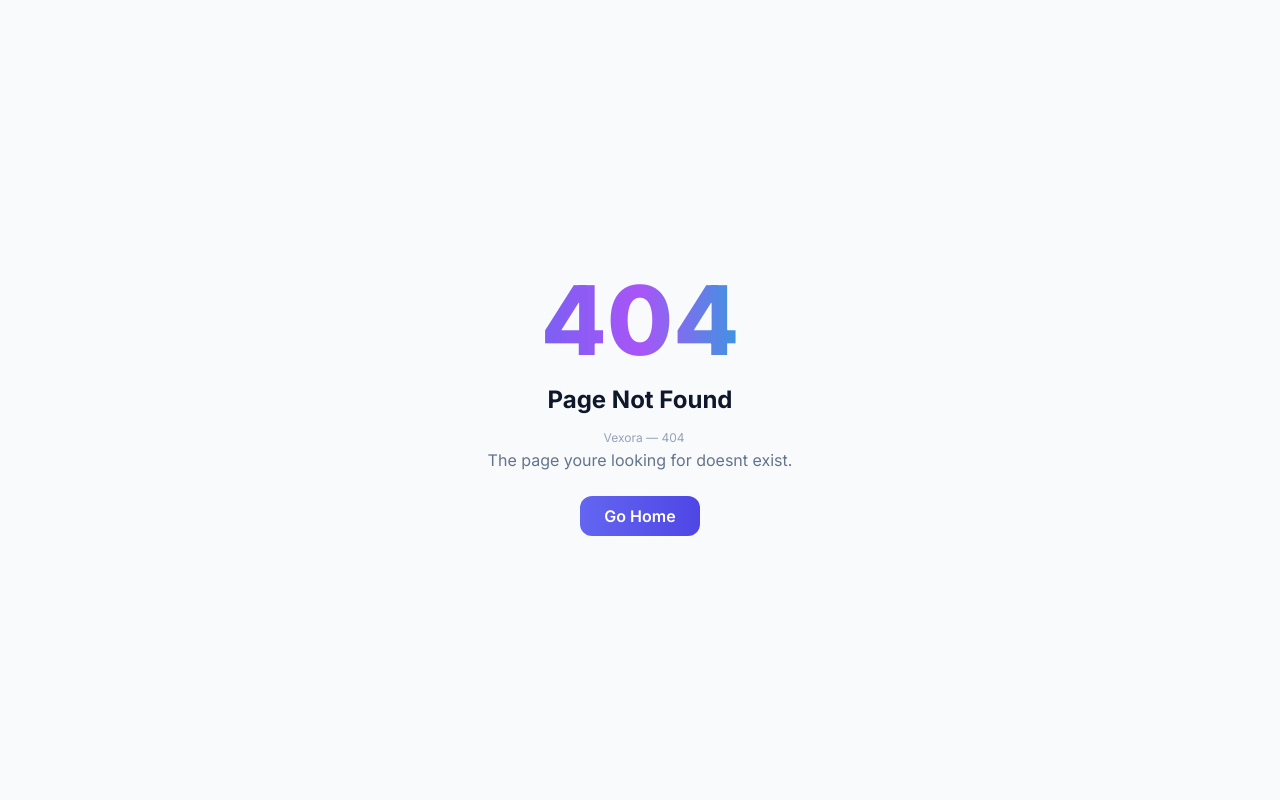
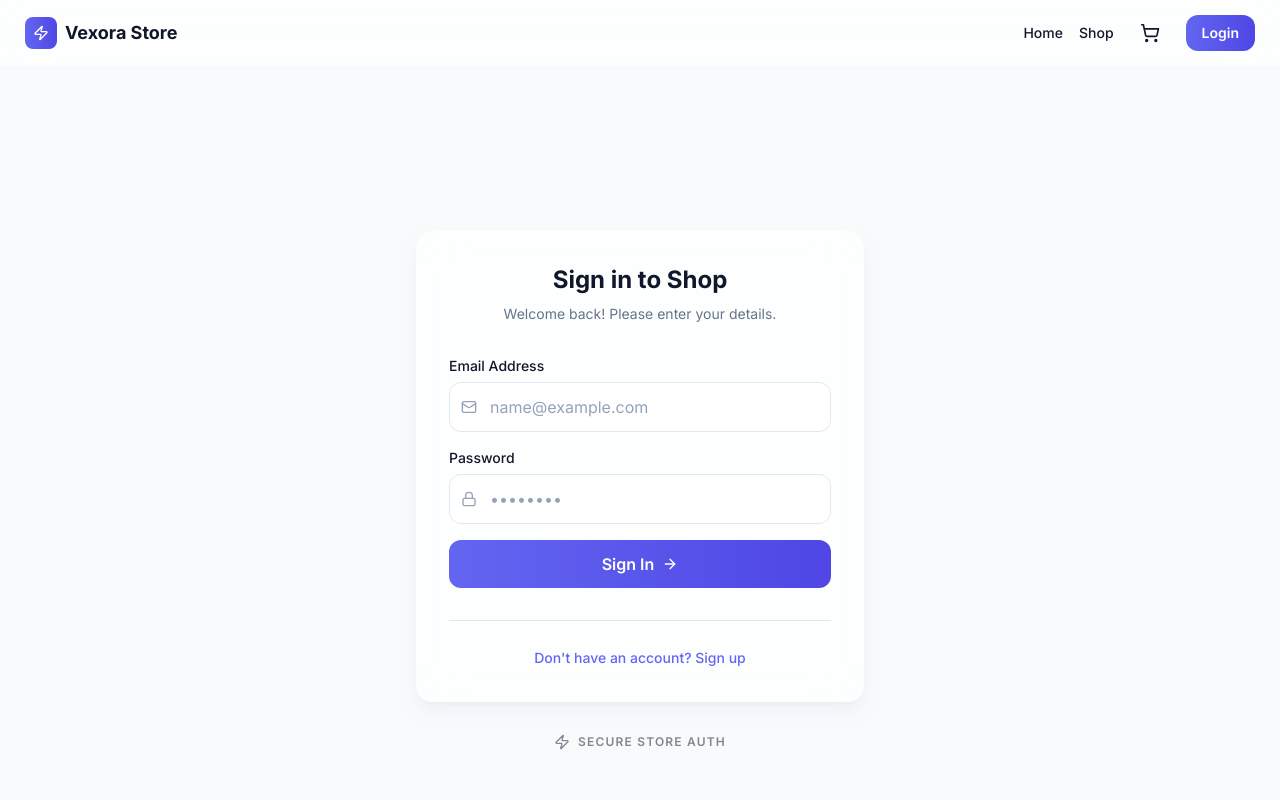
Before and after one commit to Nikhilmukheja19/Vexora-frontend, a React (Vite) app: page /store/1/customerauth/login in a window 1280 px wide. Before the commit this address had no page. Shown: the top 800 px of the page. Built offline with nearby package versions, Linux system fonts and the light colour scheme; no server answers.

Commit message:
changes in Routes

```diff
--- a/src/App.jsx
+++ b/src/App.jsx
@@ -82,7 +82,7 @@ const App = () => {
             <Route index element={<StorefrontHome />} />
             <Route path="shop" element={<Shop />} />
             <Route path="product/:id" element={<ProductDetail />} />
-            <Route path="login" element={<StoreAuth />} />
+            <Route path="customerauth/login" element={<StoreAuth />} />
 
             {/* Customer routes (nested for context) */}
             <Route
--- a/src/components/ProtectedRoute.jsx
+++ b/src/components/ProtectedRoute.jsx
@@ -2,8 +2,12 @@ import { Navigate, useLocation } from 'react-router-dom';
 import { useAuth } from '../contexts/AuthContext';
 
 const ProtectedRoute = ({ children, requireAdmin = false }) => {
-  const { isAuthenticated, isAdmin, loading } = useAuth();
+  const { isAuthenticated, isCustomerAuthenticated, isAdmin, loading } = useAuth();
   const location = useLocation();
+
+  // Detect if we are on a storefront route
+  const isStorefront = location.pathname.startsWith('/store/');
+  const storeSlug = isStorefront ? location.pathname.split('/')[2] : null;
 
   if (loading) {
     return (
@@ -16,8 +20,14 @@ const ProtectedRoute = ({ children, requireAdmin = false }) => {
     );
   }
 
-  if (!isAuthenticated) {
-    return <Navigate to="/login" state={{ from: location }} replace />;
+  if (isStorefront) {
+    if (!isCustomerAuthenticated) {
+      return <Navigate to={`/store/${storeSlug}/customerauth/login`} state={{ from: location }} replace />;
+    }
+  } else {
+    if (!isAuthenticated) {
+      return <Navigate to="/login" state={{ from: location }} replace />;
+    }
   }
 
   if (requireAdmin && !isAdmin) {
--- a/src/components/layout/PublicLayout.jsx
+++ b/src/components/layout/PublicLayout.jsx
@@ -82,7 +82,7 @@ const PublicLayout = () => {
               </div>
             ) : (
               <Link
-                to={`/store/${slug}/login`}
+                to={`/store/${slug}/customerauth/login`}
                 className="btn-primary text-sm !py-2 !px-4"
               >
                 Login
```
